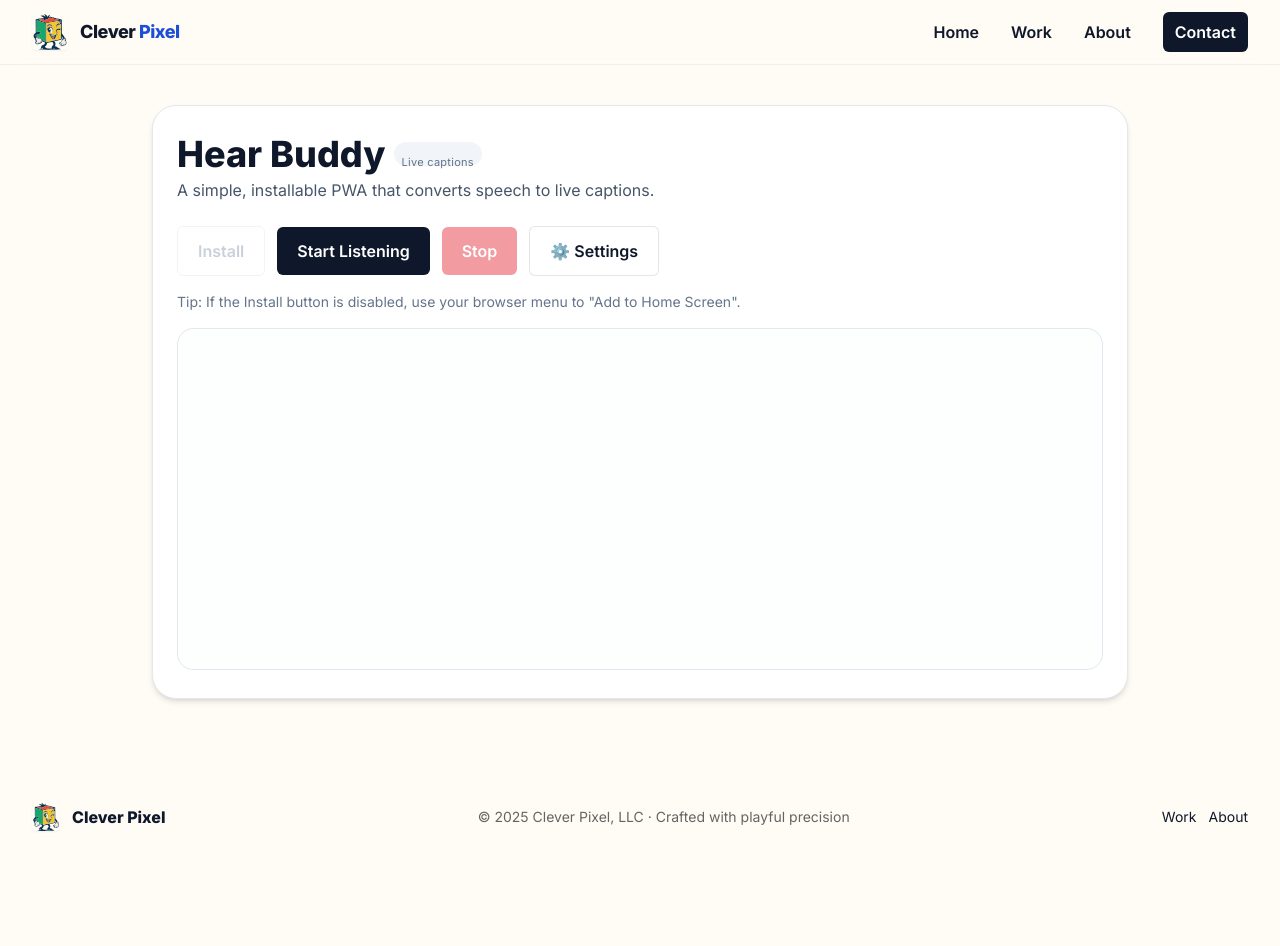
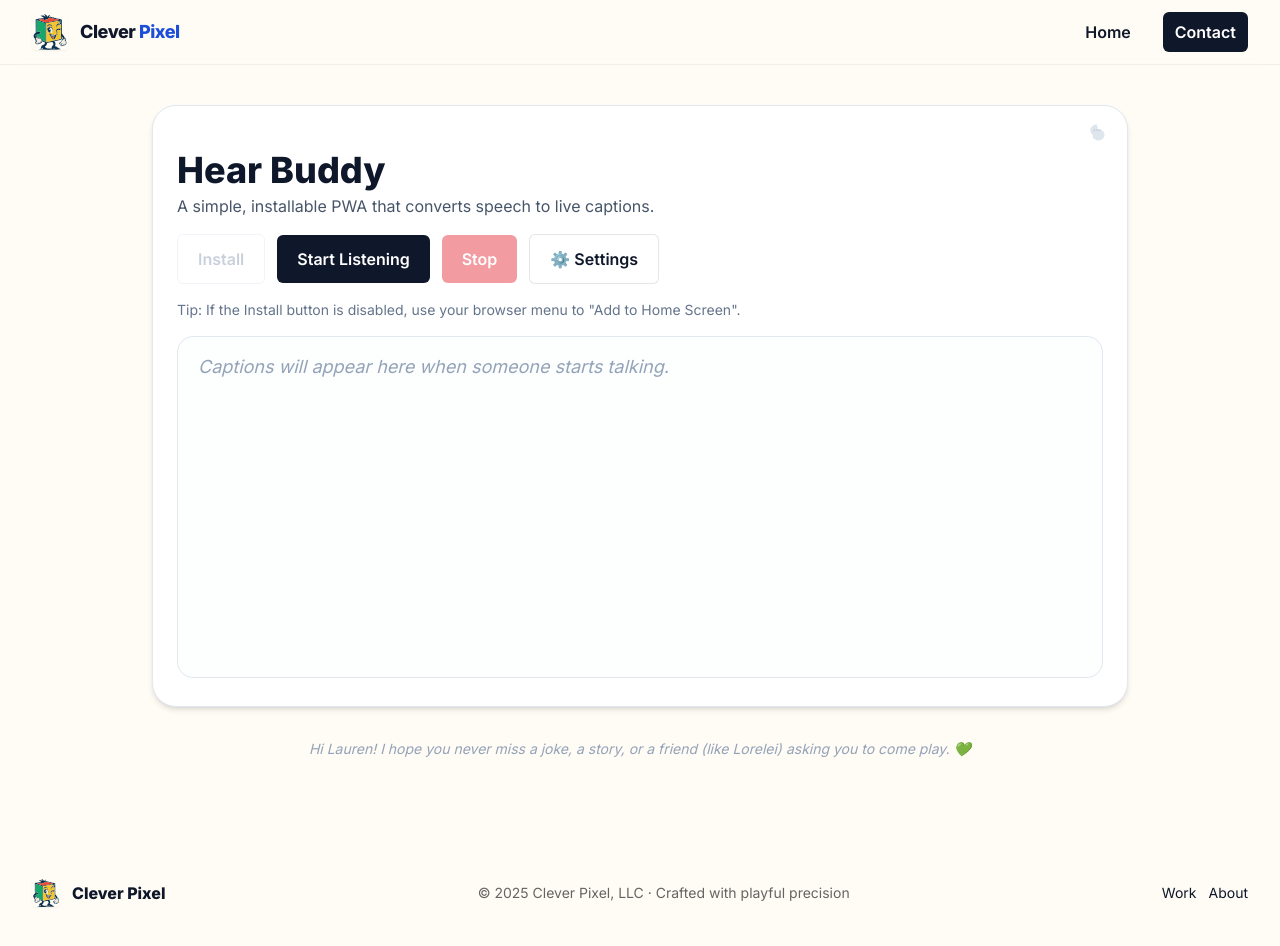
Before and after one commit to cleverpixeldesign/pwa-captions-3, a React (Vite) app: page / in a window 1280 px wide. Before the commit the page ends 871 px from the top, so only its background shows below. Built offline with nearby package versions, Linux system fonts and the light colour scheme.

Commit message:
wording updates and ux improvements

```diff
--- a/src/App.jsx
+++ b/src/App.jsx
@@ -332,31 +332,42 @@ function HearBuddy() {
       <Header
         navItems={[
           { href: '/', label: 'Home' },
-          { href: '#work', label: 'Work' },
-          { href: '#about', label: 'About' },
         ]}
         onContactClick={() => navigate('/contact')}
       />
 
-      <main className="max-w-5xl mx-auto px-4 md:px-6 pt-10 pb-16">
-        <section className="rounded-3xl bg-white shadow-md border border-slate-200 px-4 py-5 md:px-6 md:py-7 space-y-4">
+      <main className="max-w-5xl mx-auto px-4 pt-6 pb-10 md:px-6 md:pt-10 md:pb-16">
+        <section className="rounded-3xl bg-white shadow-md border border-slate-200 px-4 py-5 md:px-6 md:py-7 space-y-4 relative">
+          {/* Decorative icon */}
+          <div className="absolute top-4 right-5 opacity-40 md:opacity-60 pointer-events-none">
+            <svg width="20" height="20" viewBox="0 0 24 24" fill="none" xmlns="http://www.w3.org/2000/svg">
+              <path d="M12 3C7.58 3 4 6.13 4 10c0 2.38 1.19 4.47 3 5.74V19c0 .55.45 1 1 1h1.26c.81 1.27 2.19 2.26 3.74 2.26 4.42 0 8-3.13 8-7s-3.58-7-8-7z" fill="currentColor" className="text-slate-300"/>
+              <circle cx="9" cy="10" r="1" fill="currentColor" className="text-slate-400"/>
+              <circle cx="12" cy="10" r="1" fill="currentColor" className="text-slate-400"/>
+              <circle cx="15" cy="10" r="1" fill="currentColor" className="text-slate-400"/>
+            </svg>
+          </div>
+
           {/* Heading & Subtitle */}
           <div>
             <h1 className="text-3xl md:text-4xl font-extrabold text-slate-900">
               <span className="inline-flex items-center gap-2">
                 <span>Hear Buddy</span>
-                <span className="inline-flex h-6 px-2 rounded-full bg-slate-100 text-[11px] font-medium tracking-wide text-slate-500">
-                  Live captions
-                </span>
               </span>
             </h1>
             <p className="text-sm md:text-base text-slate-600 mt-1 max-w-xl">
               A simple, installable PWA that converts speech to live captions.
             </p>
+            {listening && (
+              <p className="mt-1 inline-flex items-center gap-1 rounded-full bg-emerald-50 px-3 py-1 text-xs font-medium text-emerald-700 border border-emerald-100">
+                <span className="inline-flex h-2 w-2 rounded-full bg-emerald-500 animate-pulse" />
+                Listening for captions
+              </p>
+            )}
           </div>
 
           {/* Button Row */}
-          <div className="flex flex-wrap items-center gap-3 pt-2">
+          <div className="flex flex-col md:flex-row md:items-center gap-2 md:gap-3 mt-3">
             <Button
               id="installBtn"
               onClick={handleInstall}
@@ -364,7 +375,7 @@ function HearBuddy() {
               title="Install app"
               aria-label="Install app"
               variant="secondary"
-              className={!installPrompt ? "bg-slate-50 text-slate-400 border border-slate-200 cursor-not-allowed" : ""}
+              className={`w-full md:w-auto ${!installPrompt ? "bg-slate-50 text-slate-400 border border-slate-200 cursor-not-allowed" : ""}`}
             >
               Install
             </Button>
@@ -375,9 +386,9 @@ function HearBuddy() {
               title="Start listening"
               aria-label="Start listening"
               variant="primary"
-              className="bg-[var(--cp-green)] hover:bg-[var(--cp-green)]/90 text-white"
+              className={`w-full md:w-auto bg-[var(--cp-green)] hover:bg-[var(--cp-green)]/90 text-white ${listening ? "opacity-50 cursor-not-allowed" : ""}`}
             >
-              Start Listening
+              {listening ? "Listening..." : "Start Listening"}
             </Button>
             <Button
               id="stopBtn"
@@ -386,7 +397,7 @@ function HearBuddy() {
               title="Stop listening"
               aria-label="Stop listening"
               variant="primary"
-              className="!bg-[var(--cp-red)] hover:!bg-[var(--cp-red)]/90 !text-white"
+              className="w-full md:w-auto !bg-[var(--cp-red)] hover:!bg-[var(--cp-red)]/90 !text-white"
             >
               Stop
             </Button>
@@ -396,6 +407,7 @@ function HearBuddy() {
               title="Punctuation settings"
               aria-label="Punctuation settings"
               variant="secondary"
+              className="w-full md:w-auto"
             >
               ⚙️ Settings
             </Button>
@@ -445,17 +457,28 @@ function HearBuddy() {
           )}
 
           {/* Transcript Panel */}
-          <div className="rounded-2xl border border-slate-200 bg-slate-50/80 mt-2">
-            <div className="min-h-[280px] md:min-h-[340px] rounded-2xl bg-white/70 px-4 py-3 md:px-5 md:py-4">
+          <div className={`rounded-2xl border bg-slate-50/80 mt-2 transition-shadow ${
+            listening
+              ? "border-emerald-200 shadow-[0_0_0_1px_rgba(16,185,129,0.15)]"
+              : "border-slate-200 shadow-none"
+          }`}>
+            <div className="min-h-[280px] md:min-h-[340px] rounded-2xl bg-white/70 px-4 py-3 md:px-5 md:py-4 flex flex-col">
               <h2 className="sr-only">Live transcript</h2>
+              <div className="h-full max-h-[420px] overflow-y-auto pr-1 text-base md:text-lg leading-relaxed text-slate-800">
+                {transcript.length === 0 && !interimText ? (
+                  <p className="text-slate-400 text-base md:text-lg italic">
+                    Captions will appear here when someone starts talking.
+                  </p>
+                ) : (
                   <div
                     id="transcript"
-                className="text-base md:text-lg leading-relaxed tracking-wide text-left text-slate-800"
                     role="status"
                     aria-live="polite"
                     aria-atomic="false"
                   >
                     {displayTranscript()}
+                  </div>
+                )}
               </div>
               <div id="status" className="text-slate-500 text-sm md:text-base mt-3 text-left" aria-live="polite">
                 {status}
@@ -463,6 +486,13 @@ function HearBuddy() {
             </div>
           </div>
         </section>
+
+        {/* Dedication */}
+        <div className="text-center mt-8 mb-4">
+          <p className="text-xs md:text-sm text-slate-400 italic">
+            Hi Lauren! I hope you never miss a joke, a story, or a friend (like Lorelei) asking you to come play. 💚
+          </p>
+        </div>
       </main>
 
       <Footer
--- a/src/pages/Contact.jsx
+++ b/src/pages/Contact.jsx
@@ -4,10 +4,13 @@ import { Header, Footer, Card, Button } from '../cleverpixel-design-system/src';
 
 export default function Contact() {
   const [result, setResult] = useState("");
+  const [isSubmitting, setIsSubmitting] = useState(false);
+  const [isSuccess, setIsSuccess] = useState(false);
   const navigate = useNavigate();
 
   const onSubmit = async (event) => {
     event.preventDefault();
+    setIsSubmitting(true);
     setResult("Sending....");
     const formData = new FormData(event.target);
     formData.append("access_key", "ee96c239-0d68-44f8-bc82-47014c18a7cb");
@@ -19,11 +22,19 @@ export default function Contact() {
 
     const data = await response.json();
     if (data.success) {
+      setIsSuccess(true);
       setResult("Form Submitted Successfully");
       event.target.reset();
     } else {
       setResult("Error submitting form. Please try again.");
+      setIsSubmitting(false);
     }
+  };
+
+  const handleSubmitAnother = () => {
+    setIsSuccess(false);
+    setResult("");
+    setIsSubmitting(false);
   };
 
   return (
@@ -31,13 +42,59 @@ export default function Contact() {
       <Header
         navItems={[
           { href: '/', label: 'Home' },
-          { href: '#work', label: 'Work' },
-          { href: '#about', label: 'About' },
         ]}
         onContactClick={() => navigate('/contact')}
       />
 
       <main className="max-w-5xl mx-auto px-4 md:px-6 pt-10 pb-16">
+        {isSuccess ? (
+          <section className="rounded-3xl bg-white shadow-md border border-slate-200 px-4 py-5 md:px-6 md:py-7">
+            <div className="text-center py-8 md:py-12">
+              {/* Success Icon */}
+              <div className="mx-auto mb-6 flex h-16 w-16 items-center justify-center rounded-full bg-emerald-50">
+                <svg
+                  className="h-10 w-10 text-emerald-600"
+                  fill="none"
+                  viewBox="0 0 24 24"
+                  stroke="currentColor"
+                  strokeWidth={2}
+                >
+                  <path
+                    strokeLinecap="round"
+                    strokeLinejoin="round"
+                    d="M5 13l4 4L19 7"
+                  />
+                </svg>
+              </div>
+
+              {/* Success Message */}
+              <h2 className="text-2xl md:text-3xl font-extrabold text-slate-900 mb-3">
+                Message Sent Successfully!
+              </h2>
+              <p className="text-base md:text-lg text-slate-600 mb-8 max-w-md mx-auto">
+                Thanks for reaching out! We've received your message and will get back to you as soon as possible.
+              </p>
+
+              {/* Action Buttons */}
+              <div className="flex flex-col sm:flex-row items-center justify-center gap-3">
+                <Button
+                  onClick={handleSubmitAnother}
+                  variant="primary"
+                  className="bg-[var(--cp-ink)] hover:opacity-90 text-white w-full sm:w-auto"
+                >
+                  Send Another Message
+                </Button>
+                <Button
+                  onClick={() => navigate('/')}
+                  variant="secondary"
+                  className="w-full sm:w-auto"
+                >
+                  Back to Home
+                </Button>
+              </div>
+            </div>
+          </section>
+        ) : (
           <section className="rounded-3xl bg-white shadow-md border border-slate-200 px-4 py-5 md:px-6 md:py-7">
             <div className="mb-6">
               <h1 className="text-3xl md:text-4xl font-extrabold text-slate-900 mb-2">
@@ -58,7 +115,8 @@ export default function Contact() {
                   id="name"
                   name="name"
                   required
-                className="w-full px-4 py-3 rounded-lg border border-slate-300 bg-white text-slate-900 placeholder-slate-400 focus:outline-none focus:ring-2 focus:ring-[var(--cp-blue)] focus:border-transparent transition"
+                  disabled={isSubmitting}
+                  className="w-full px-4 py-3 rounded-lg border border-slate-300 bg-white text-slate-900 placeholder-slate-400 focus:outline-none focus:ring-2 focus:ring-[var(--cp-blue)] focus:border-transparent transition disabled:opacity-50 disabled:cursor-not-allowed"
                   placeholder="Your name"
                 />
               </div>
@@ -72,7 +130,8 @@ export default function Contact() {
                   id="email"
                   name="email"
                   required
-                className="w-full px-4 py-3 rounded-lg border border-slate-300 bg-white text-slate-900 placeholder-slate-400 focus:outline-none focus:ring-2 focus:ring-[var(--cp-blue)] focus:border-transparent transition"
+                  disabled={isSubmitting}
+                  className="w-full px-4 py-3 rounded-lg border border-slate-300 bg-white text-slate-900 placeholder-slate-400 focus:outline-none focus:ring-2 focus:ring-[var(--cp-blue)] focus:border-transparent transition disabled:opacity-50 disabled:cursor-not-allowed"
                   placeholder="your.email@example.com"
                 />
               </div>
@@ -86,33 +145,40 @@ export default function Contact() {
                   name="message"
                   required
                   rows={6}
-                className="w-full px-4 py-3 rounded-lg border border-slate-300 bg-white text-slate-900 placeholder-slate-400 focus:outline-none focus:ring-2 focus:ring-[var(--cp-blue)] focus:border-transparent transition resize-y"
+                  disabled={isSubmitting}
+                  className="w-full px-4 py-3 rounded-lg border border-slate-300 bg-white text-slate-900 placeholder-slate-400 focus:outline-none focus:ring-2 focus:ring-[var(--cp-blue)] focus:border-transparent transition resize-y disabled:opacity-50 disabled:cursor-not-allowed"
                   placeholder="Tell us what's on your mind..."
                 />
               </div>
 
-            <div className="flex items-center gap-3 pt-2">
+              <div className="flex flex-col sm:flex-row items-start sm:items-center gap-3 pt-2">
                 <Button
                   type="submit"
                   variant="primary"
-                className="bg-[var(--cp-ink)] hover:opacity-90 text-white"
+                  disabled={isSubmitting}
+                  className="bg-[var(--cp-ink)] hover:opacity-90 text-white disabled:opacity-50 disabled:cursor-not-allowed w-full sm:w-auto"
                 >
-                Submit Form
+                  {isSubmitting ? (
+                    <span className="flex items-center gap-2">
+                      <svg className="animate-spin h-4 w-4" xmlns="http://www.w3.org/2000/svg" fill="none" viewBox="0 0 24 24">
+                        <circle className="opacity-25" cx="12" cy="12" r="10" stroke="currentColor" strokeWidth="4"></circle>
+                        <path className="opacity-75" fill="currentColor" d="M4 12a8 8 0 018-8V0C5.373 0 0 5.373 0 12h4zm2 5.291A7.962 7.962 0 014 12H0c0 3.042 1.135 5.824 3 7.938l3-2.647z"></path>
+                      </svg>
+                      Sending...
+                    </span>
+                  ) : (
+                    "Submit Form"
+                  )}
                 </Button>
-              {result && (
-                <span className={`text-sm font-medium ${
-                  result === "Form Submitted Successfully"
-                    ? "text-[var(--cp-green)]"
-                    : result === "Sending...."
-                    ? "text-slate-600"
-                    : "text-[var(--cp-red)]"
-                }`}>
+                {result && !isSubmitting && result !== "Form Submitted Successfully" && (
+                  <span className="text-sm font-medium text-[var(--cp-red)]">
                     {result}
                   </span>
                 )}
               </div>
             </form>
           </section>
+        )}
       </main>
 
       <Footer
```
Lines whose indentation alone changed are shown as unchanged.
